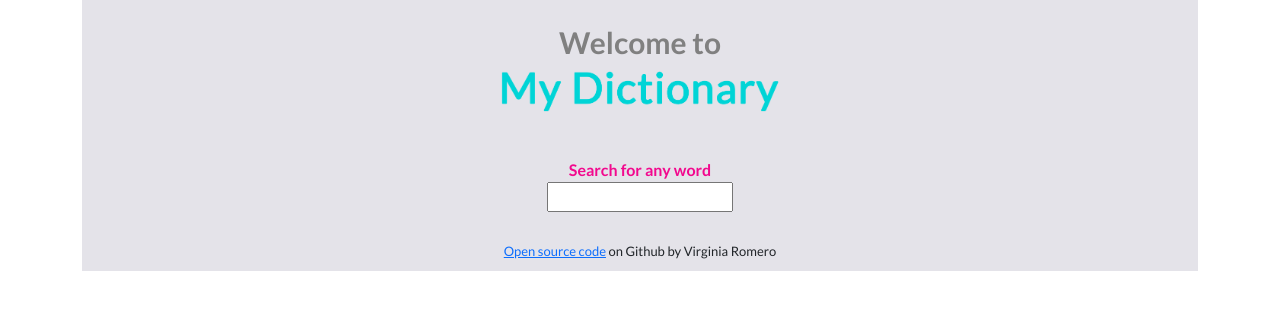
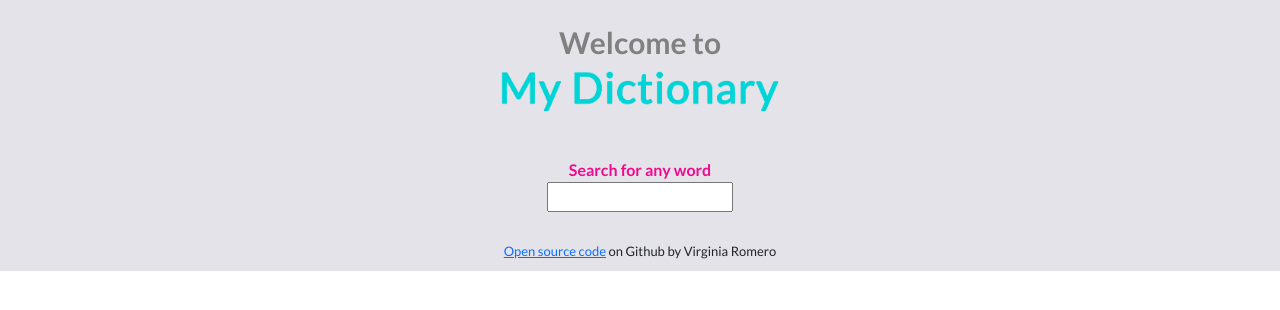
Before and after one commit to VirginiaRool/dictionary-react, a React (Create React App) app: page / in a window 1280 px wide. Shown: the top 310 px of the page. Built offline with nearby package versions, Linux system fonts and the light colour scheme; no server answers.

Commit message:
Updated App.css

```diff
--- a/src/App.css
+++ b/src/App.css
@@ -1,12 +1,11 @@
-.App,
-.container {
+.App {
   font-family: "Lato", sans-serif;
+  background-color: #e4e3e9;
 }
 
 .App-header {
   padding: 20px;
   text-align: center;
-  background-color: #e4e3e9;
 }
 
 .App-logo {
@@ -22,6 +21,5 @@
 .App-footer {
   font-size: 13px;
   text-align: center;
-  background-color: #e4e3e9;
   padding: 10px;
 }
```
